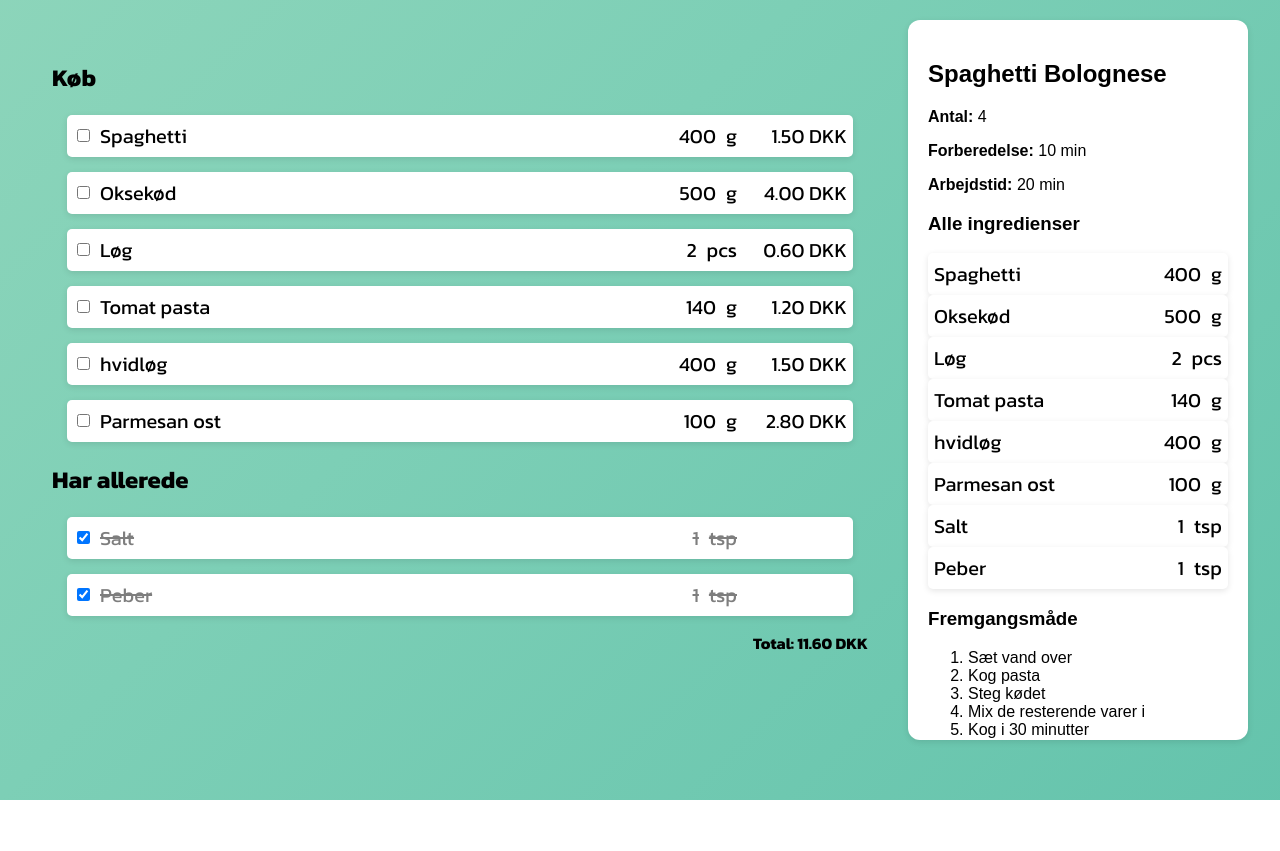
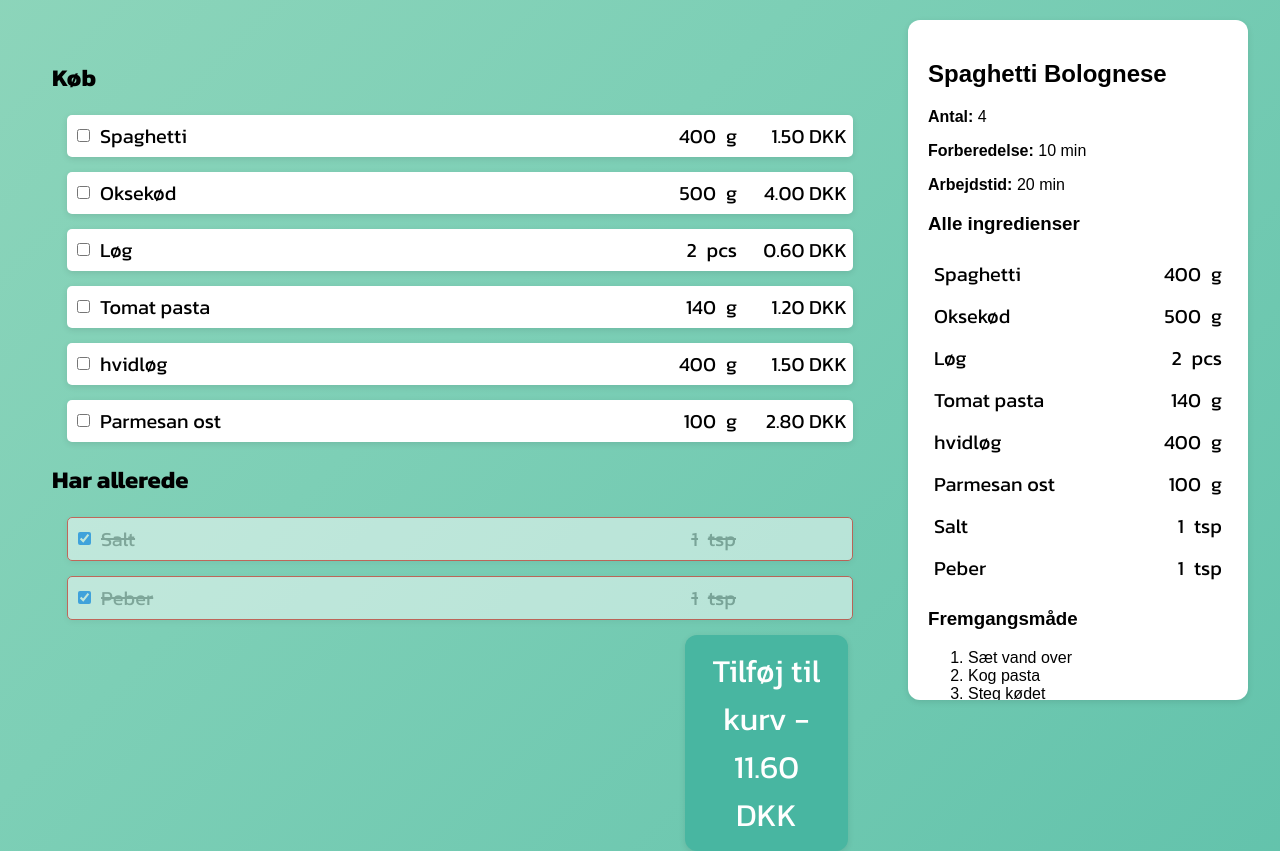
Before and after one commit to SnackyG/LlmFrontendProject, a website: page recipe/recipe.html in a window 1280 px wide. Before the commit the page ends 800 px from the top, so only its background shows below. Drawn offline with Linux system fonts and the light colour scheme.

Commit message:
btn and totamount

```diff
--- a/recipe/recipe.css
+++ b/recipe/recipe.css
@@ -66,11 +66,23 @@
 
 .recipe-box {
     width: 300px;
+    max-height: 80vh;
+    overflow-y: auto;
     background: #fff;
     padding: 20px;
     border-radius: 12px;
     box-shadow: 0 2px 6px rgba(0, 0, 0, 0.1);
     font-family: "Monserrat", sans-serif;
+}
+.recipe-box::-webkit-scrollbar {
+    width: 8px;
+}
+.recipe-box::-webkit-scrollbar-thumb {
+    background-color: rgba(0, 0, 0, 0.2);
+    border-radius: 4px;
+}
+.recipe-box::-webkit-scrollbar-track {
+    background: transparent;
 }
 
 ul {
@@ -79,14 +91,19 @@ ul {
 }
 
 .total {
-    font-weight: bold;
-    margin-top: 10px;
+    margin-top: 30px;
     text-align: right;
+    font-size: 30px;
+    font-family: "Kanit", sans-serif;
+    background: white;
+    border-radius: 15px;
+    padding: 15px;
 }
 
 .ingredient-item.recipeBoxIngredient {
     border: none;
     margin: 0;
+    box-shadow: none;
 }
 
 .crossed-out {
@@ -94,3 +111,35 @@ ul {
     opacity: 0.5;
     border: 1px solid red;
 }
+
+#basketBtnAndTotalAmount{
+    display: flex;
+    justify-content: flex-end;
+    align-items: center;
+    flex-direction: row;
+}
+
+.addToBasketBtn{
+    width: 20%;
+    height: 20%;
+    padding: 0.75rem 1.5rem;
+    font-size: 2rem;
+    border: none;
+    border-radius: 0.75rem;
+    margin-right: 20px;
+    background-color: #48b6a1;
+    color: white;
+    cursor: pointer;
+    transition: transform 0.4s ease, box-shadow 0.4s ease;
+    font-family: "Kanit", sans-serif;
+    box-shadow: 0 2px 6px rgba(0, 0, 0, 0.1);
+}
+
+.addToBasketBtn:hover{
+    transform: scale(1.03);
+    box-shadow: 0 4px 12px rgba(0, 0, 0, 0.15);
+    border: 1px solid white;
+}
+.addToBasketBtn:active{
+    transform: scale(0.98);
+}
--- a/recipe/recipe.html
+++ b/recipe/recipe.html
@@ -17,7 +17,9 @@
         <ul id="to-buy"></ul>
         <h2>Har allerede</h2>
         <ul id="at-home"></ul>
-        <p class="total">Total: <span id="total-price">0.00</span> DKK</p>
+        <div id="basketBtnAndTotalAmount">
+            <button class="addToBasketBtn">Tilføj til kurv - <span id="total-price">0.00</span> DKK </button>
+        </div>
     </div>
     <div class="recipe-box" id="recipe-box"></div>
 </div>
--- a/recipe/recipe.js
+++ b/recipe/recipe.js
@@ -28,7 +28,7 @@ const recipe = {
 function renderIngredients(list, elementId, checked = false, showCheckMark = true, showPrice = true, addClass = "") {
     const ul = document.getElementById(elementId);
     ul.innerHTML = list.map(i => `
-    <li class="ingredient-item ${addClass}">
+    <li class="ingredient-item ${addClass} ${checked ? 'crossed-out' : ''}">
       ${showCheckMark ? `<input type="checkbox" class="ingredient-check" ${checked ? 'checked' : ''}/>` : ``}
       <div class="ingredient-name">${i.name}</div>
       <div class="ingredient-info">
```
Also changed, not shown: input/input.css (+7 -7 lines), styles.css (line endings or trailing spaces).
